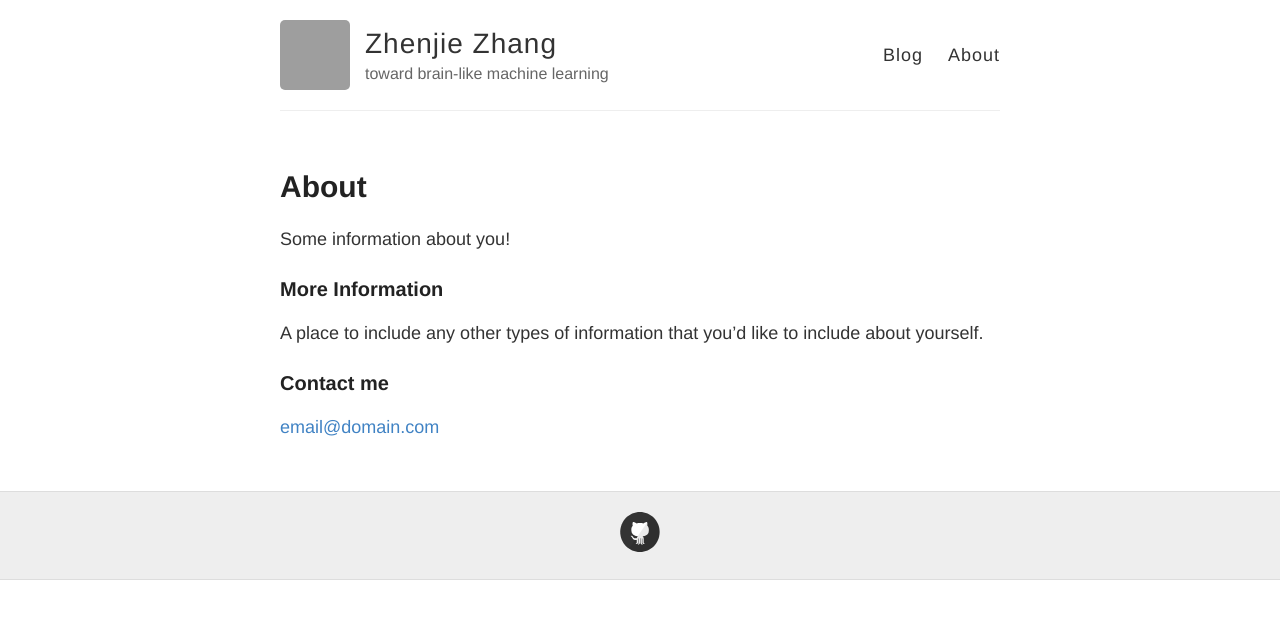
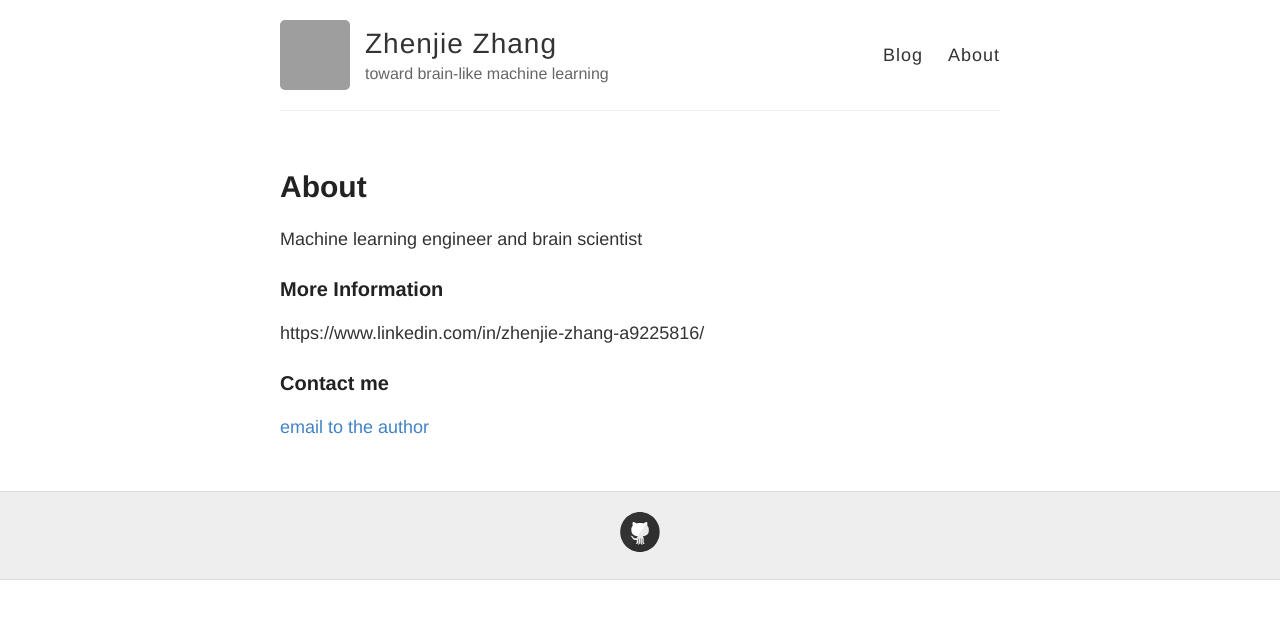
Before and after one commit to zhenjiezhang/zhenjiezhang.github.io, a Jekyll site: the page built from about.md, in a window 1280 px wide. Shown: the top 619 px of the page. Built offline with Jekyll 4.4.1, drawn with Linux system fonts in a browser that asks for light colours; grey boxes are pictures that could not be loaded.

Commit message:
Update about.md

```diff
--- a/about.md
+++ b/about.md
@@ -2,14 +2,15 @@
 layout: page
 title: About
 permalink: /about/
+published: true
 ---
 
-Some information about you!
+Machine learning engineer and brain scientist
 
 ### More Information
 
-A place to include any other types of information that you'd like to include about yourself.
+https://www.linkedin.com/in/zhenjie-zhang-a9225816/
 
 ### Contact me
 
-[email@domain.com](mailto:email@domain.com)
+[email to the author](mailto:zhenjiezhang@gmail.com)
```
